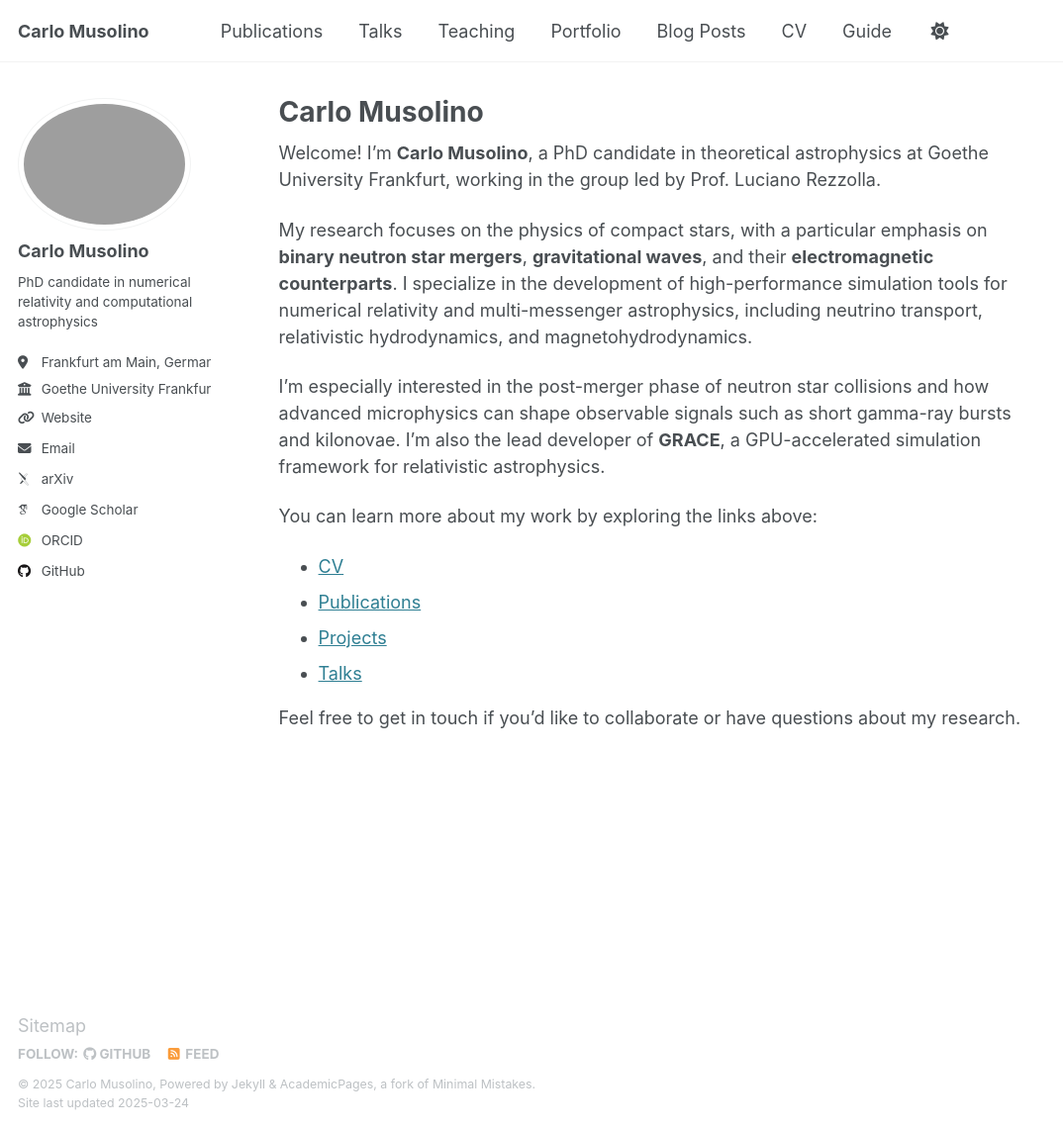
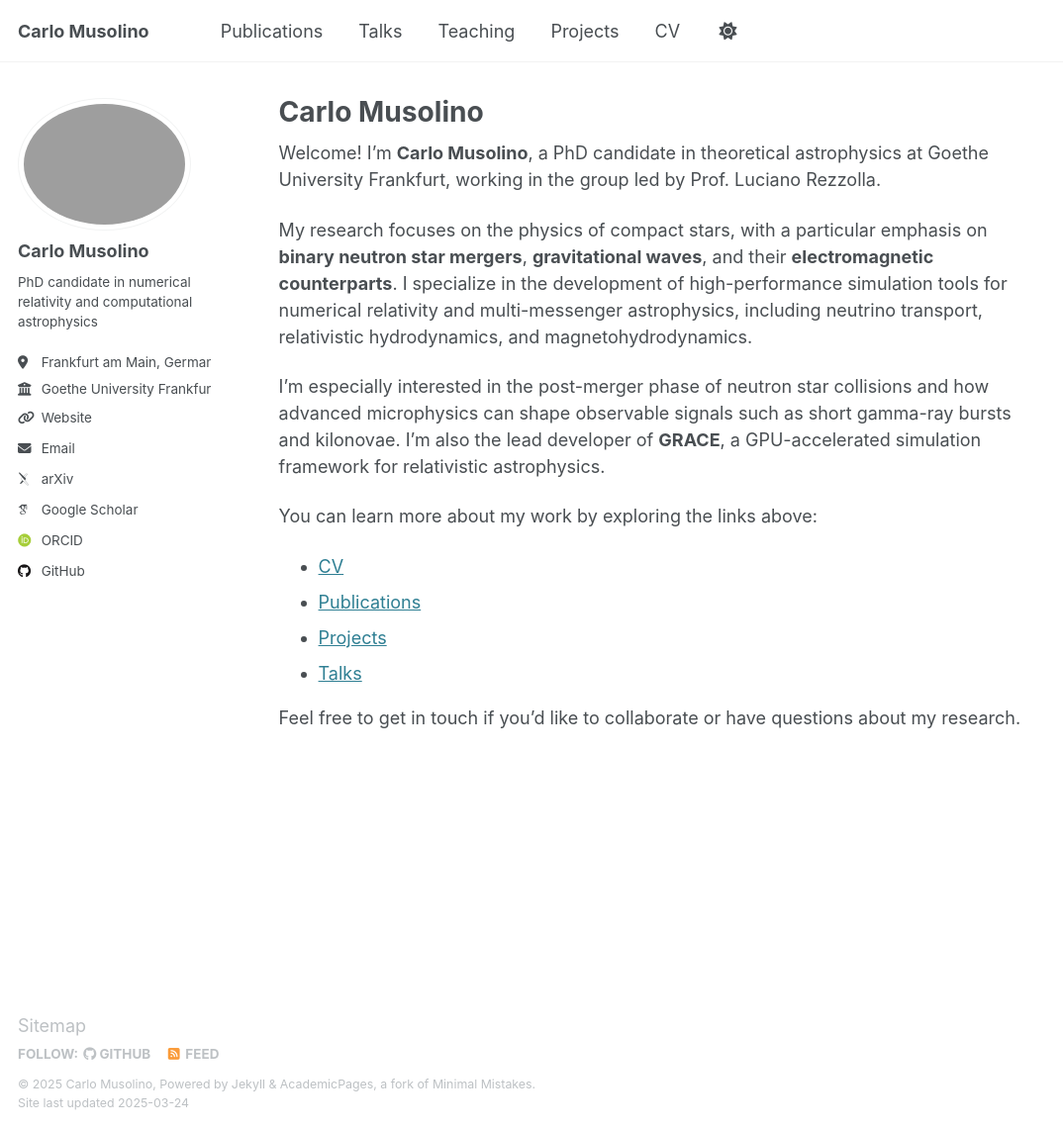
Before and after one commit to carlomusolino/carlomusolino.github.io, a Jekyll site: the page built from _pages/about.md, in a window 1280 px wide and 1142 px high. Shown: the whole window at 99% size, without its empty margins (0-1074 px from the left). Built offline with Jekyll 4.4.1, drawn with Linux system fonts in a browser that asks for light colours; some web fonts are replaced.

Commit message:
Change nav tab

```diff
--- a/_data/navigation.yml
+++ b/_data/navigation.yml
@@ -17,17 +17,11 @@ main:
   - title: "Teaching"
     url: /teaching/
 
-  - title: "Portfolio"
+  - title: "Projects"
     url: /portfolio/
-
-  - title: "Blog Posts"
-    url: /year-archive/
 
   - title: "CV"
     url: /cv/
 
   # - title: "CV"
   #   url: /cv-json/
-
-  - title: "Guide"
-    url: /markdown/
```
